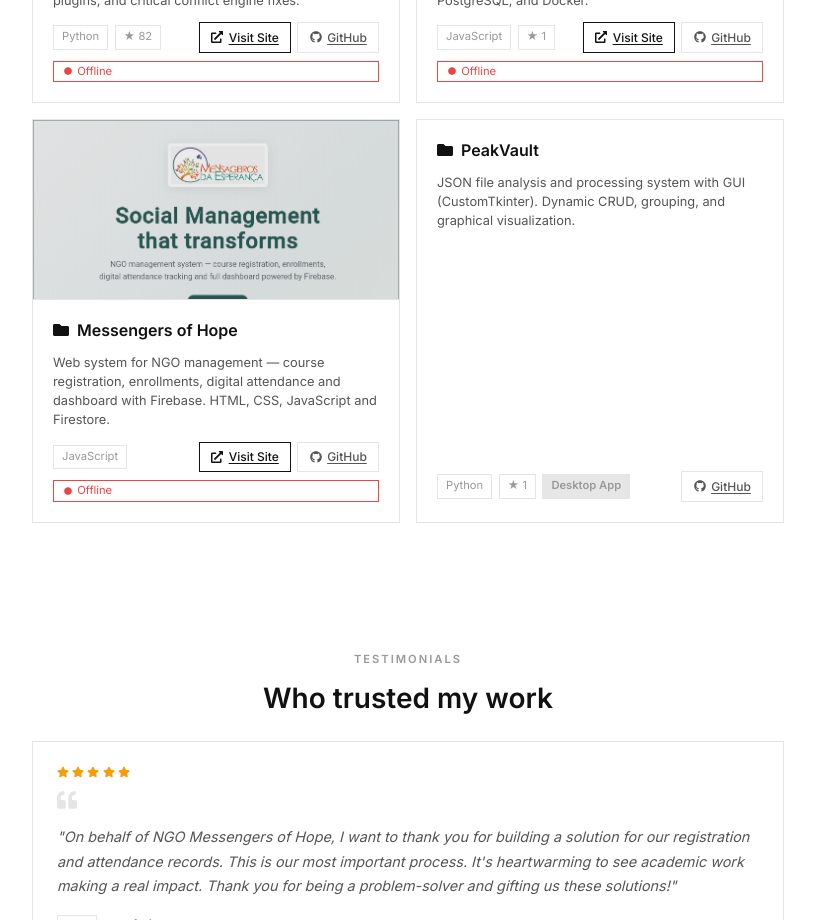
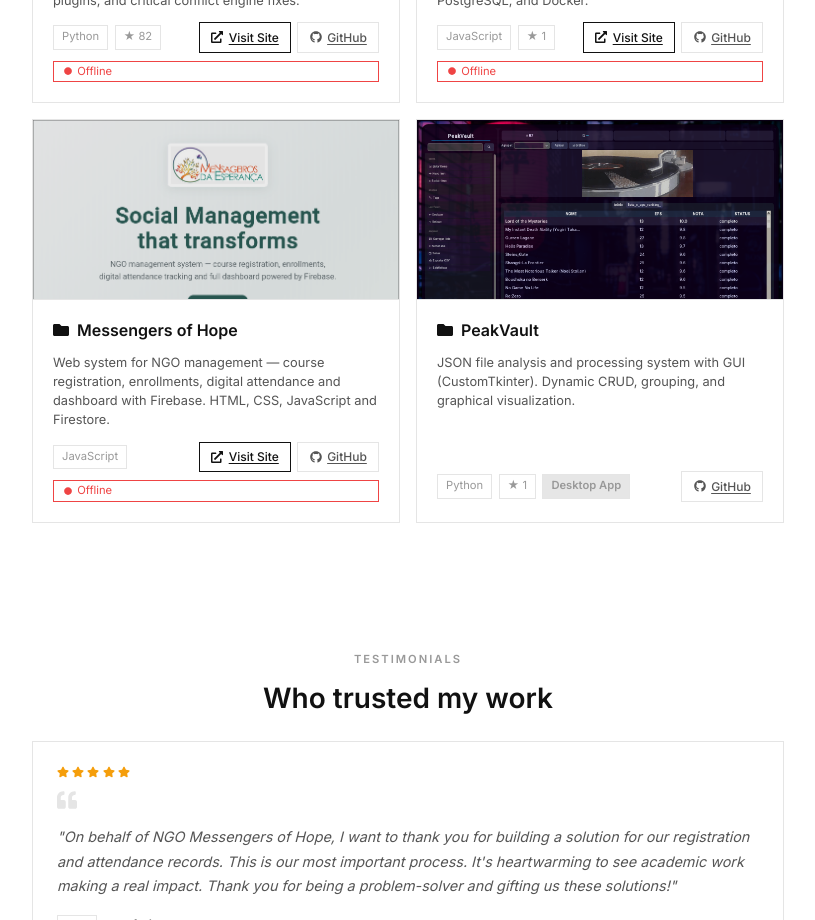
Before and after one commit to ismaeldouglasdev/meu-portfolio, a React (Vite) app: page / in a window 1280 px wide. Shown: the part 3620-4540 px from the top of the page, without its empty margins (232-1047 px from the left). Built offline with nearby package versions, Linux system fonts and the light colour scheme; no server answers.

Commit message:
feat: add PeakVault screenshot to project card

```diff
--- a/src/components/Projetos.tsx
+++ b/src/components/Projetos.tsx
@@ -50,6 +50,7 @@ const projectScreenshots: Record<string, string | { pt: string; en: string }> =
     pt: '/images/mensageiros-ptbr.png',
     en: '/images/mensageiros-en.png',
   },
+  PeakVault: '/images/peakvault.png',
 };
 
 type ServerStatus = 'checking' | 'online' | 'offline' | 'waking';
```
Also changed, not shown: public/images/peakvault.png (added).
